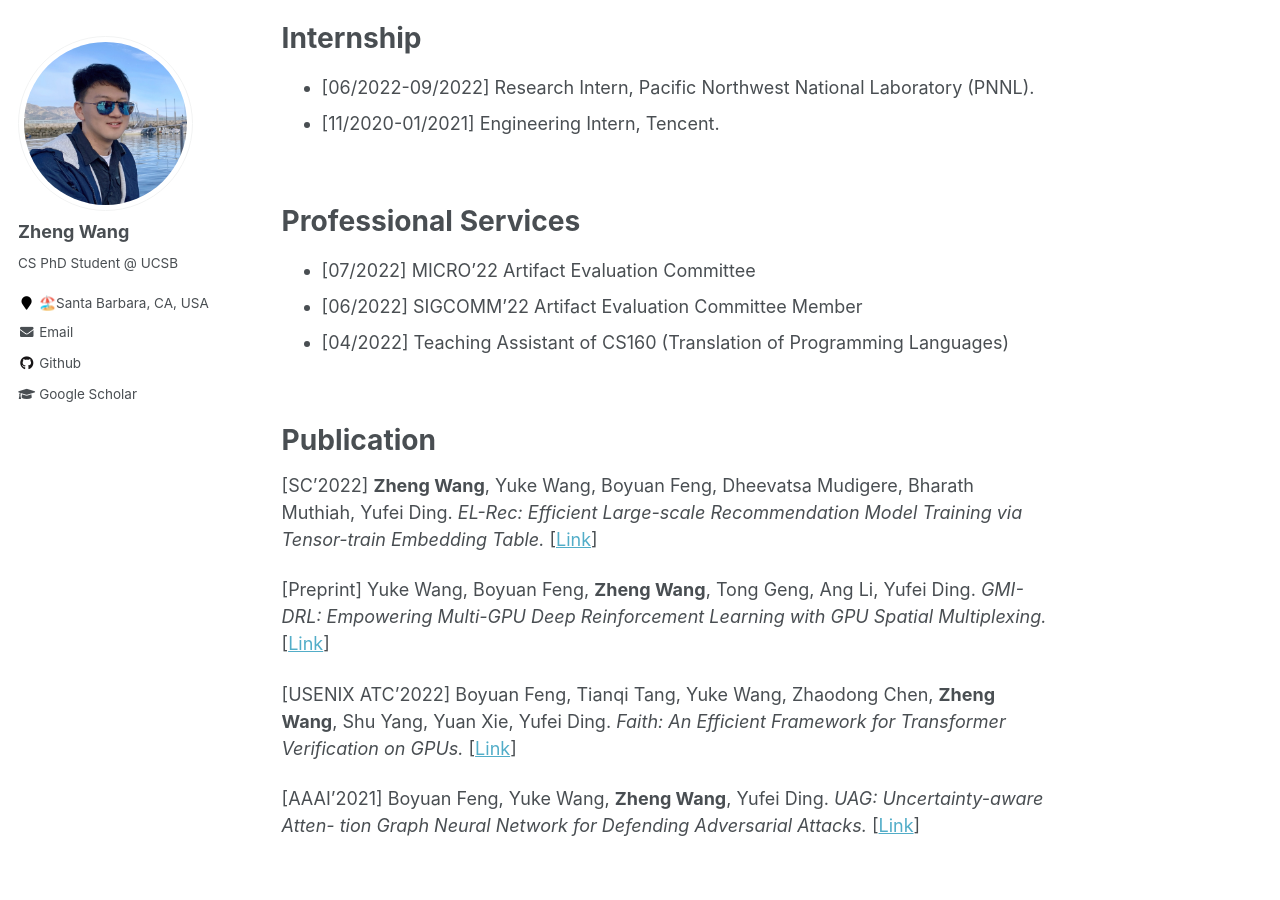
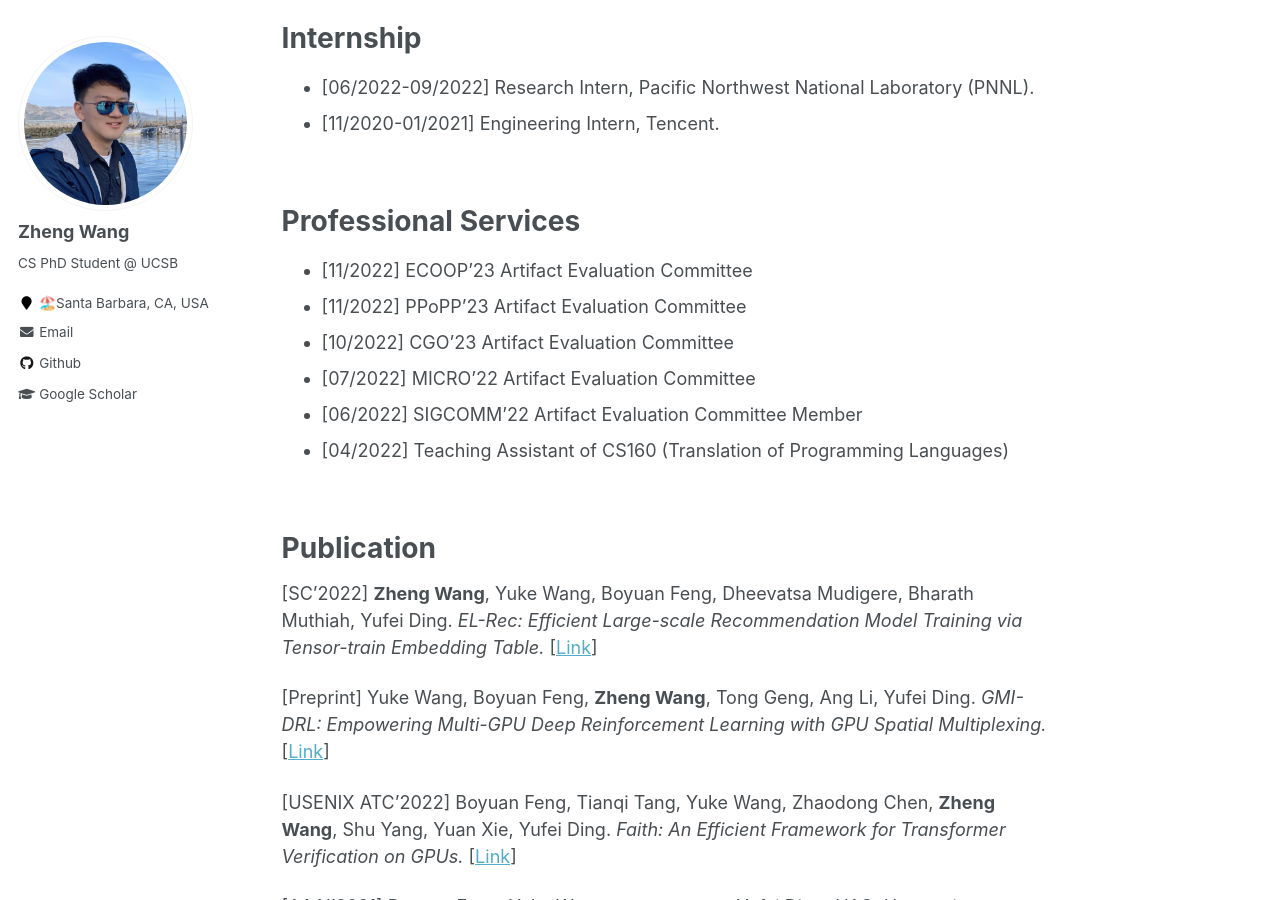
Before and after one commit to Ash-Zheng/Ash-Zheng.github.io, a Jekyll site: the page built from _pages/about.md, in a window 1280 px wide and 900 px high, scrolled down 823 px. Built offline with Jekyll 4.4.1, drawn with Linux system fonts in a browser that asks for light colours.

Commit message:
update AE committee

```diff
--- a/_pages/about.md
+++ b/_pages/about.md
@@ -41,6 +41,9 @@ Internship
 
 Professional Services
 ======
++ [11/2022] ECOOP’23 Artifact Evaluation Committee
++ [11/2022] PPoPP’23 Artifact Evaluation Committee
++ [10/2022] CGO’23 Artifact Evaluation Committee
 + [07/2022] MICRO’22 Artifact Evaluation Committee
 + [06/2022] SIGCOMM’22  Artifact Evaluation Committee Member
 + [04/2022] Teaching Assistant of CS160 (Translation of Programming Languages)
```
